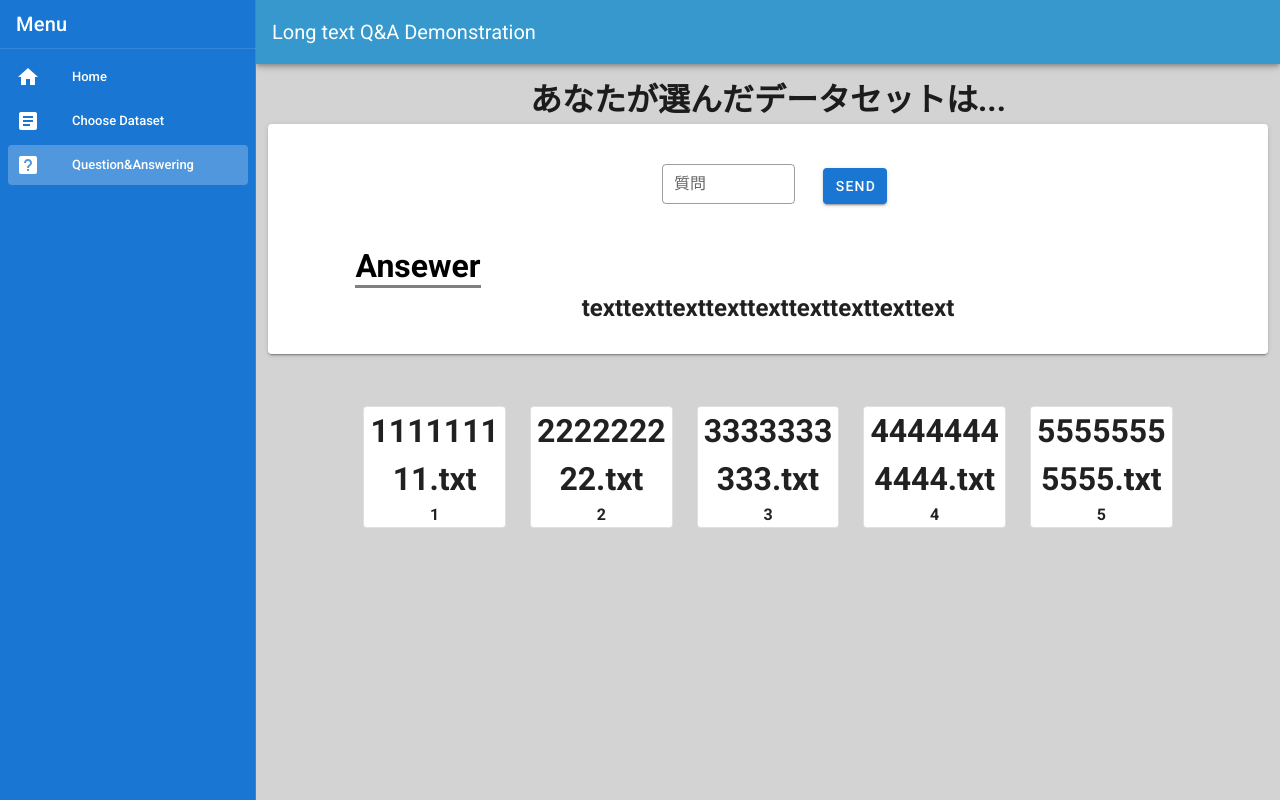
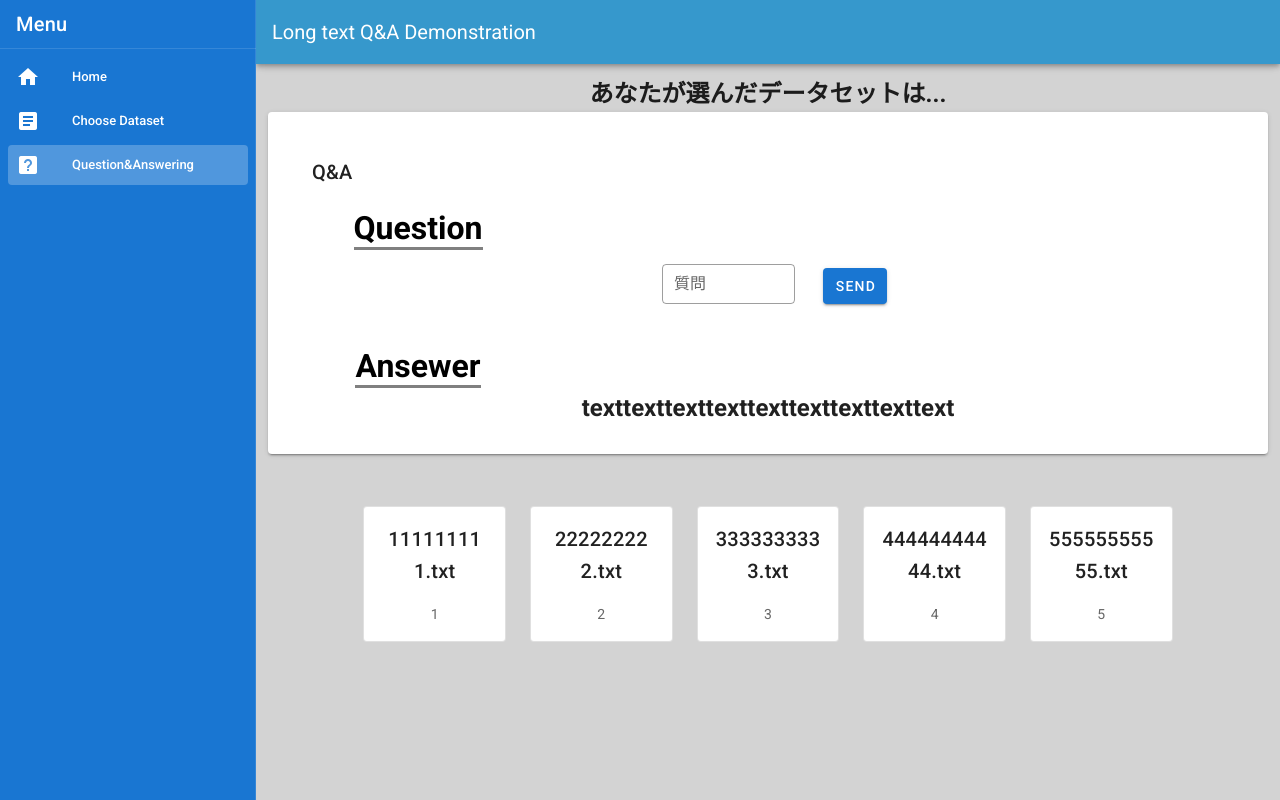
Before and after one commit to kitjp-intern/haystack_front, a Vue app: page /QA in a window 1280 px wide. Built offline with nearby package versions, Linux system fonts and the light colour scheme.

Commit message:
add coment

```diff
--- a/src/components/DatasetCard.vue
+++ b/src/components/DatasetCard.vue
@@ -1,3 +1,4 @@
+<!--  データセットカード  -->
 <template>
   <v-container fluid>
     <v-row dense justify="center">
--- a/src/components/DatasetChoose.vue
+++ b/src/components/DatasetChoose.vue
@@ -1,10 +1,11 @@
+<!--  データセットが選択された時の表示  -->
 <template>
   <v-container>
     <v-row justify="center">
-      <h1>あなたが選んだデータセットは...</h1>
+      <h2>あなたが選んだデータセットは...</h2>
     </v-row>
     <v-row justify="center">
-      <h1>{{ dataset }}</h1>
+      <h1 id="datasetname">{{ dataset }}</h1>
     </v-row>
   </v-container>
 </template>
@@ -22,5 +23,8 @@ export default {
 </script>
 
 <style>
+#datasetname{
+  color:#3698CC;
+}
 
 </style>
--- a/src/views/QA.vue
+++ b/src/views/QA.vue
@@ -2,6 +2,8 @@
 <v-container id="qa">
   <DatasetChoose :dataset="dataset"/>
   <v-card class="pa-sm-3 pa-md-7">
+    <v-card-title>Q&A</v-card-title>
+    <h1 class="answer">Question</h1>
     <v-form ref="form" lazy-validation @submit.prevent>
       <v-container>
          <v-row justify="center" align-content="center">
@@ -39,12 +41,12 @@
           >
           <v-dialog
             v-model="top.dialog"
-            width="600px"
+            width="400px"
           >
           <template v-slot:activator="{ on, attrs }">
               <v-card outlined link hover v-bind="attrs" v-on="on">
-                <h1>{{top.name}}</h1>
-                <h4>{{top.top}}</h4>
+                <v-card-title>{{top.name}}</v-card-title>
+                <v-card-text>{{top.top}}</v-card-text>
               </v-card>
           </template>
           <v-card>
```
Lines whose indentation alone changed are shown as unchanged.
